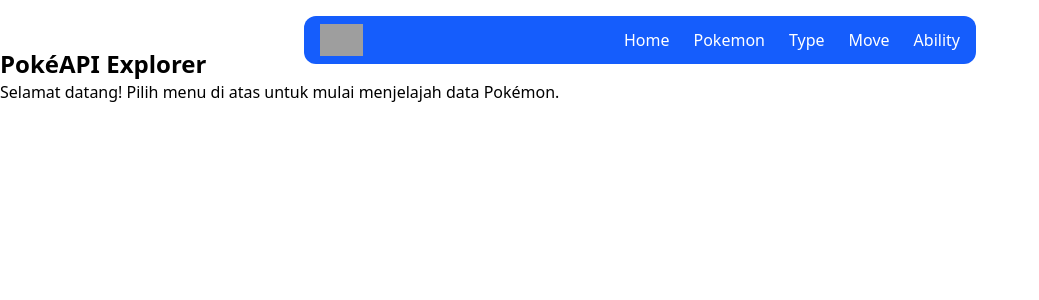
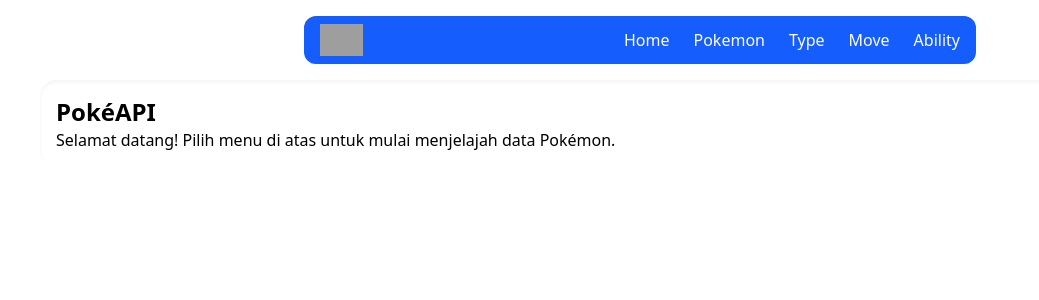
Before and after one commit to machfudn/reactjs-pokeapi, a React (Vite) app: page / in a window 1280 px wide. Shown: the top 300 px of the page, without its empty margins (0-1039 px from the left). Built offline with nearby package versions, Linux system fonts and the light colour scheme; grey boxes are pictures that could not be loaded.

Commit message:
feat: styling home content

```diff
--- a/src/pages/Home.jsx
+++ b/src/pages/Home.jsx
@@ -1,7 +1,7 @@
 export default function Home() {
   return (
-    <div>
-      <h1 className='text-2xl font-bold'>PokéAPI Explorer</h1>
+    <div className='border-white shadow-inner mt-8 mx-10 rounded-2xl p-4'>
+      <h1 className='text-2xl font-bold'>PokéAPI</h1>
       <p>Selamat datang! Pilih menu di atas untuk mulai menjelajah data Pokémon.</p>
     </div>
   );
```
